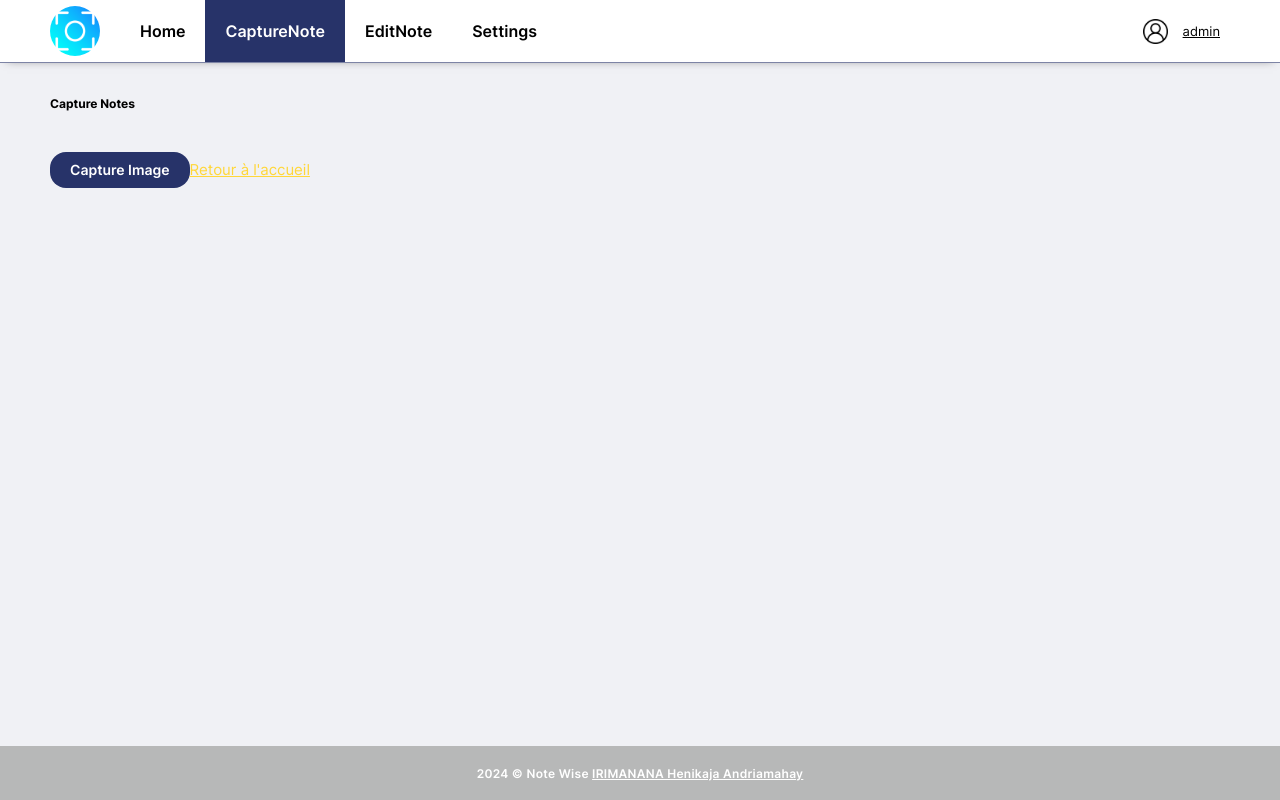
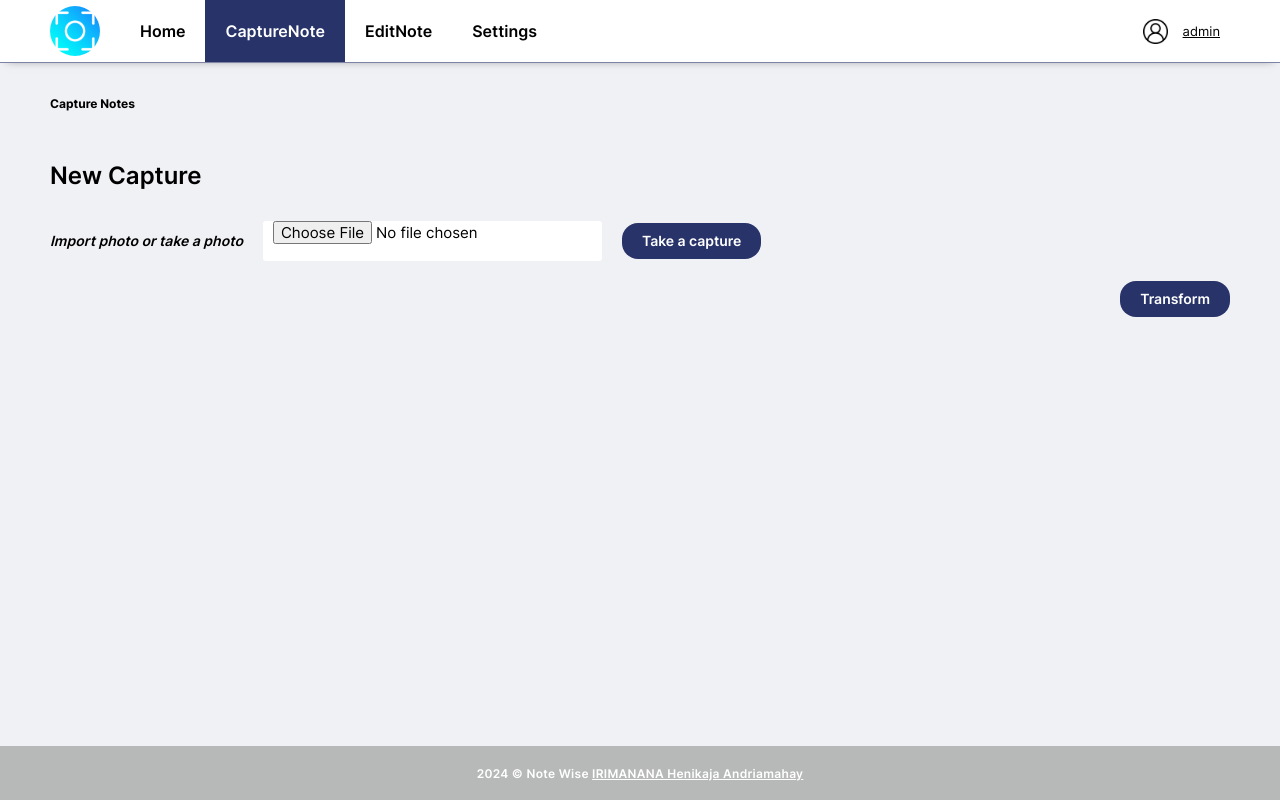
Before and after one commit to Andriamahay11master/notewise, a React (Vite) app: page /capture in a window 1280 px wide. Built offline with nearby package versions, Linux system fonts and the light colour scheme.

Commit message:
add captureForm & capture photo component

```diff
--- a/package.json
+++ b/package.json
@@ -13,7 +13,8 @@
     "react": "^18.3.1",
     "react-dom": "^18.3.1",
     "react-router": "^6.27.0",
-    "react-router-dom": "^6.27.0"
+    "react-router-dom": "^6.27.0",
+    "react-webcam": "^7.2.0"
   },
   "devDependencies": {
     "@eslint/js": "^9.13.0",
--- a/src/components/capture/CaptureButton.tsx
+++ /dev/null
@@ -1,60 +0,0 @@
-import{ useState } from 'react';
-
-interface CaptureButtonProps {
-    onCapture: (imageData: string) => void;
-}
-const CaptureButton = ({ onCapture } : CaptureButtonProps) => {
-  const [isCapturing, setIsCapturing] = useState(false);
-
-  // Fonction pour capturer une image
-  const handleCapture = async () => {
-    try {
-      setIsCapturing(true);
-
-      // Vérifie si le navigateur supporte la caméra
-      if (!navigator.mediaDevices || !navigator.mediaDevices.getUserMedia) {
-        alert("Camera not supported on this device.");
-        setIsCapturing(false);
-        return;
-      }
-
-      // Accède à la caméra de l'appareil
-      const stream = await navigator.mediaDevices.getUserMedia({ video: true });
-      const video = document.createElement('video');
-      video.srcObject = stream;
-      await video.play();
-
-      // Capture l'image
-      const canvas = document.createElement('canvas');
-      canvas.width = video.videoWidth;
-      canvas.height = video.videoHeight;
-      const ctx = canvas.getContext('2d');
-        if (ctx) {
-            ctx.drawImage(video, 0, 0, canvas.width, canvas.height);
-        }
-
-      // Arrête la caméra
-      stream.getTracks().forEach(track => track.stop());
-
-      // Convertit l'image en data URL (base64) pour traitement OCR
-      const imageData = canvas.toDataURL('image/png');
-      onCapture(imageData); // Envoie l'image capturée au composant parent
-
-    } catch (error) {
-      console.error("Error capturing image:", error);
-    } finally {
-      setIsCapturing(false);
-    }
-  };
-
-  return (
-    <>
-        <button className="btn btn-primary" onClick={handleCapture} disabled={isCapturing}>
-      {isCapturing ? 'Capturing...' : 'Capture Image'}
-        </button>
-    </>
-
-  );
-};
-
-export default CaptureButton;
--- /dev/null
+++ b/src/components/capture/CaptureForm.tsx
@@ -0,0 +1,95 @@
+import { useRef, useState } from "react";
+import CapturePhoto from "../capturePhoto/CapturePhoto";
+
+const CaptureForm = () => {
+  const [selectedImage, setSelectedImage] = useState<string | null>(null);
+  const [openCamera, setOpenCamera] = useState(false);
+  const fileInputRef = useRef<HTMLInputElement | null>(null);
+  const [isLoading, setIsLoading] = useState(false);
+
+  // Function to handle image selection
+  const handleImageChange = (event: React.ChangeEvent<HTMLInputElement>) => {
+    if (event.target.files && event.target.files[0]) {
+      const img = event.target.files[0];
+      setSelectedImage(URL.createObjectURL(img)); // Preview the selected image
+    }
+  };
+
+  // Function to take a photo
+  const takePhoto = (e: React.MouseEvent<HTMLButtonElement>) => {
+    e.preventDefault();
+    setOpenCamera(true);
+  };
+
+  // Function to handle the photo capture
+  const handlePhotoCapture = (photo: string | null) => {
+    setSelectedImage(photo); // Enregistrer la photo capturée
+    setOpenCamera(false); // Fermer la caméra après capture
+  };
+
+  // Function to close the camera
+  const closeCamera = () => {
+    setOpenCamera(false); // Fermer la caméra manuellement
+  };
+
+  // Function to transform the capture to file numeric
+  const transformCapture = () => {
+    try {
+      console.log("transforming");
+    } catch (error) {
+      console.log(error);
+    } finally {
+      setIsLoading(true);
+    }
+  };
+
+  return (
+    <div className="form-block">
+      <h3 className="title-h3">New Capture</h3>
+      <form
+        action=""
+        className={isLoading ? "form-content loading" : "form-content"}
+      >
+        <div className="form-group form-file">
+          <label htmlFor="imageArticle">Import photo or take a photo</label>
+          <input
+            type="file"
+            ref={fileInputRef}
+            name="imageArticle"
+            id="imageArticle"
+            accept="image/*"
+            onChange={handleImageChange}
+          />
+          <button className="btn btn-primary" onClick={takePhoto}>
+            Take a capture
+          </button>
+        </div>
+        {selectedImage && (
+          <div className="form-group image-preview">
+            <span>Aperçu : </span>
+            <img
+              src={selectedImage}
+              alt="Image selectionné"
+              className="image-preview__image"
+            />
+          </div>
+        )}
+
+        <div className="form-group form-submit">
+          <button
+            type="button"
+            className="btn btn-primary"
+            onClick={transformCapture}
+          >
+            Transform
+          </button>
+        </div>
+      </form>
+      {openCamera && (
+        <CapturePhoto onClose={closeCamera} onCapture={handlePhotoCapture} />
+      )}
+    </div>
+  );
+};
+
+export default CaptureForm;
--- /dev/null
+++ b/src/components/capturePhoto/CapturePhoto.tsx
@@ -0,0 +1,68 @@
+import { useRef, useState } from "react";
+import Webcam from "react-webcam";
+import "./capturePhoto.scss";
+
+interface CapturePhotoProps {
+  onClose: () => void; // Ajoute une prop pour fermer la caméra
+  onCapture: (photo: string | null) => void; // Ajoute une prop pour renvoyer la photo capturée
+}
+
+function CapturePhoto({ onClose, onCapture }: CapturePhotoProps) {
+  const webcamRef = useRef<Webcam | null>(null);
+  const [capturedPhoto, setCapturedPhoto] = useState<string | null>(null);
+
+  const capture = () => {
+    if (!webcamRef.current) return;
+    const imageSrc = webcamRef.current.getScreenshot(); // Capture photo
+    setCapturedPhoto(imageSrc);
+    onCapture(imageSrc);
+  };
+
+  return (
+    <div className="capturePhoto">
+      <button className="btn btn-icon" onClick={onClose}>
+        <i className="icon-close"></i>
+      </button>
+      <div className="captureContent">
+        <div className="capturePhotoTop">
+          {!capturedPhoto ? (
+            <div className="capture-col">
+              <Webcam
+                audio={false}
+                ref={webcamRef}
+                screenshotFormat="image/jpeg"
+              />
+              <button className="btn btn-primary" onClick={capture}>
+                Prendre une photo
+              </button>
+            </div>
+          ) : (
+            <div className="capture-col">
+              <h3 className="title-h3">Aperçu de votre photo:</h3>
+              <img
+                className="image-capture"
+                src={capturedPhoto}
+                alt="photo capturé"
+              />
+              <button className="btn btn-primary" onClick={onClose}>
+                Choisir cette photo
+              </button>
+            </div>
+          )}
+        </div>
+        {capturedPhoto && (
+          <div className="capturePhotoAction">
+            <button
+              className="btn btn-primary"
+              onClick={() => setCapturedPhoto(null)}
+            >
+              Prendre une nouvelle photo
+            </button>
+          </div>
+        )}
+      </div>
+    </div>
+  );
+}
+
+export default CapturePhoto;
--- /dev/null
+++ b/src/components/capturePhoto/capturePhoto.scss
@@ -0,0 +1,43 @@
+@import "../../assets/scss/common/variable";
+@import "../../assets/scss/common/mixins";
+
+.capturePhoto {
+  width: 100vw;
+  height: 100vh;
+  background-color: rgba($black, 0.5);
+  position: fixed;
+  top: 0;
+  left: 0;
+  display: flex;
+  align-items: center;
+  justify-content: center;
+  z-index: 300;
+  .captureContent {
+    width: 35vw;
+  }
+  video {
+    width: 100%;
+  }
+  img {
+    border-radius: 10px;
+  }
+  .title-h3 {
+    color: #fff;
+  }
+  .capture-col,
+  .capturePhotoAction {
+    display: flex;
+    align-items: center;
+    flex-direction: column;
+    .btn {
+      margin-top: 10px;
+    }
+  }
+  .btn-icon {
+    position: absolute;
+    top: 15px;
+    right: 15px;
+    color: #fff;
+    font-size: 20px;
+  }
+}
--- a/src/pages/Capture.tsx
+++ b/src/pages/Capture.tsx
@@ -1,20 +1,11 @@
-import { useState } from "react";
-import CaptureButton from "../components/capture/CaptureButton";
-import { Link } from "react-router-dom";
 import Header from "../components/header/Header";
 import { headerNav } from "../data/header";
 import Footer from "../components/footer/Footer";
 import Breadcrumb from "../components/breadcrumb/Breadcrumb";
 import { breadcrumbCapture } from "../data/breadcrumb";
+import CaptureForm from "../components/capture/CaptureForm";
 
 export default function Capture() {
-  const [capturedImage, setCapturedImage] = useState<string | null>(null);
-
-  // Fonction pour gérer l'image capturée
-  const handleImageCapture = (imageData: string) => {
-    setCapturedImage(imageData); // Stocke l'image pour affichage
-  };
-
   return (
     <>
       <Header linkMenu={headerNav} userMail="admin" />
@@ -23,24 +14,9 @@ export default function Capture() {
           <div className="main-page-top">
             <Breadcrumb items={breadcrumbCapture} />
           </div>
-          <CaptureButton onCapture={handleImageCapture} />
-          {capturedImage && (
-            <div style={{ marginTop: "20px" }}>
-              <h2>Preview</h2>
-              <img
-                src={capturedImage}
-                alt="Captured preview"
-                style={{
-                  maxWidth: "100%",
-                  height: "auto",
-                  borderRadius: "8px",
-                  border: "1px solid #ddd",
-                }}
-              />
-            </div>
-          )}
-
-          <Link to={"/"}>Retour à l'accueil</Link>
+          <div className="main-section">
+            <CaptureForm />
+          </div>
         </div>
       </div>
       <Footer copyright="Note Wise" />
```
Also changed, not shown: src/components/capture/captureButton.scss (deleted), src/components/capture/captureForm.scss (added), 1 other file (tests, documents, lock files or other folders).
